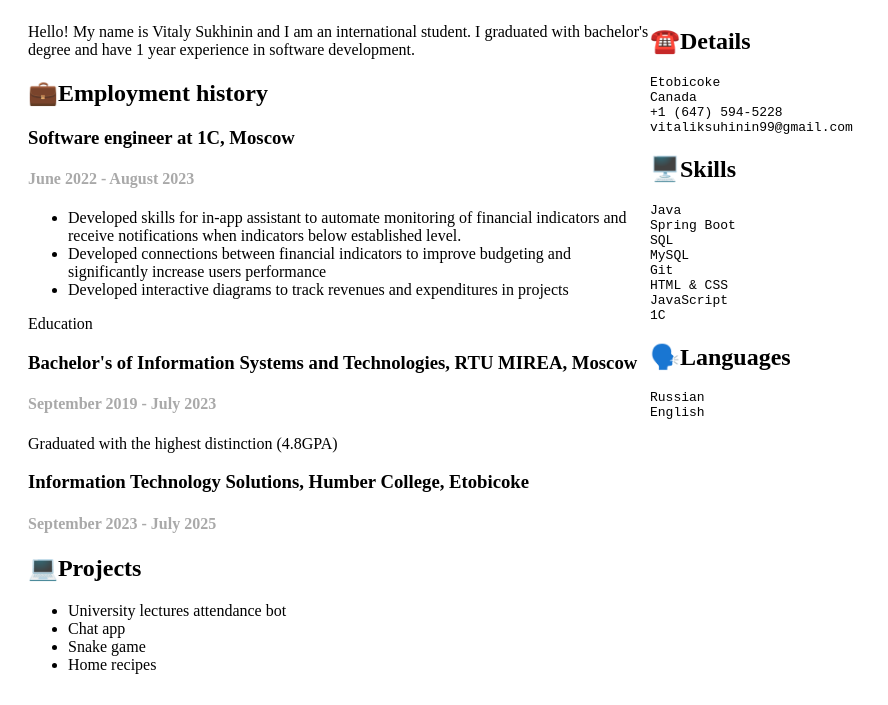
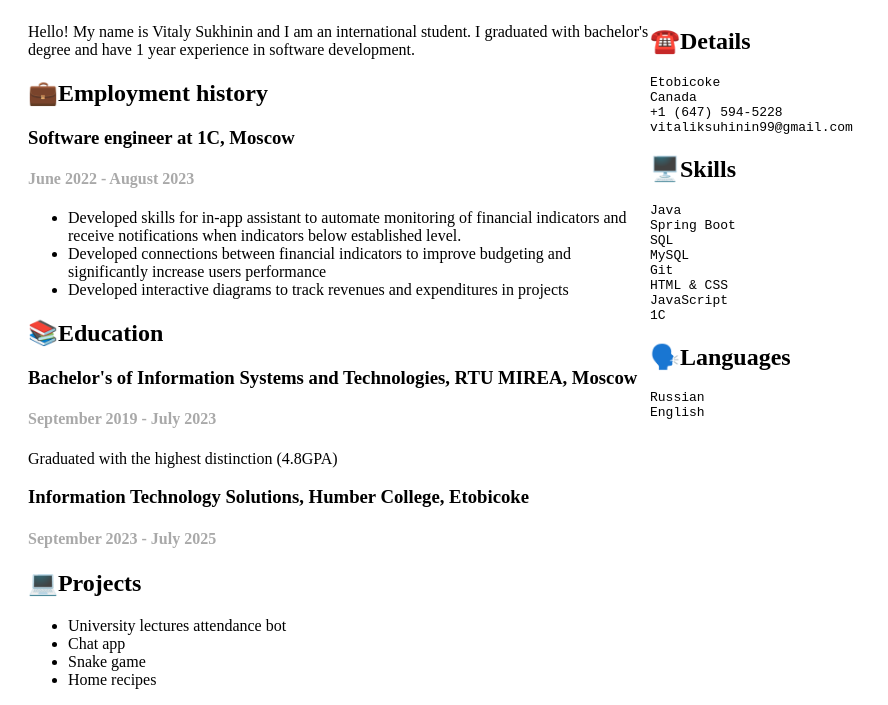
Before and after one commit to kryptt0n/my-web-page, a plain HTML site: page index.html in a window 1280 px wide. Shown: the part 151-856 px from the top of the page, without its empty margins (0-888 px from the left). Drawn offline with Linux system fonts and the light colour scheme.

Commit message:
removed a mistake

```diff
--- a/index.html
+++ b/index.html
@@ -38,7 +38,7 @@
                     </li>
                 </ul>
 
-                <h2📚>Education</h2📚>
+                <h2>📚Education</h2>
                 <h3>Bachelor's of Information Systems and Technologies, RTU MIREA, Moscow</h3>
                 <h4>September 2019 - July 2023</h4>
                 <p>Graduated with the highest distinction (4.8GPA)</p>
```
